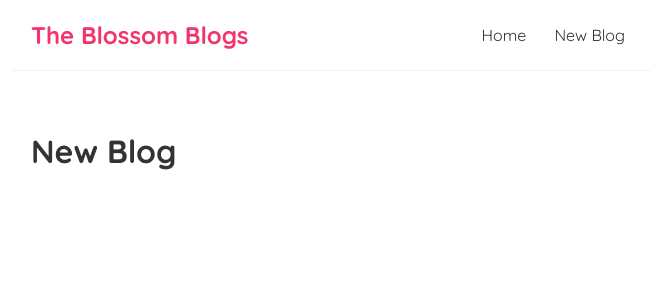
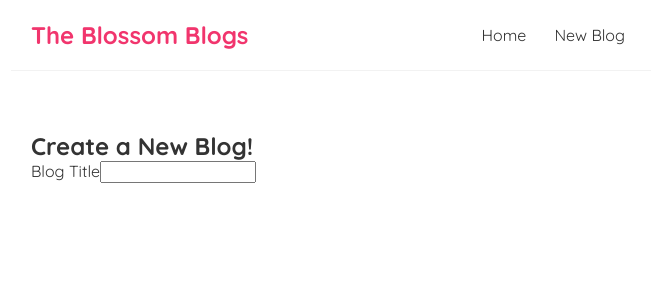
Before and after one commit to shivendra8004/HelloReact, a React (Create React App) app: page /create in a window 1280 px wide. Shown: the top 300 px of the page, without its empty margins (309-964 px from the left). Built offline with nearby package versions, Linux system fonts and the light colour scheme.

Commit message:
Creating new blog page for learning controller inputs

```diff
--- a/src/components/Create.js
+++ b/src/components/Create.js
@@ -1,10 +1,12 @@
 const Create = () => {
   return (
-    <>
-      <div>
-        <h1>New Blog</h1>
-      </div>
-    </>
+    <div className="create">
+      <h2>Create a New Blog!</h2>
+      <form>
+        <label>Blog Title</label>
+        <input type="text" name="Blog Title" />
+      </form>
+    </div>
   );
 };
 
```
